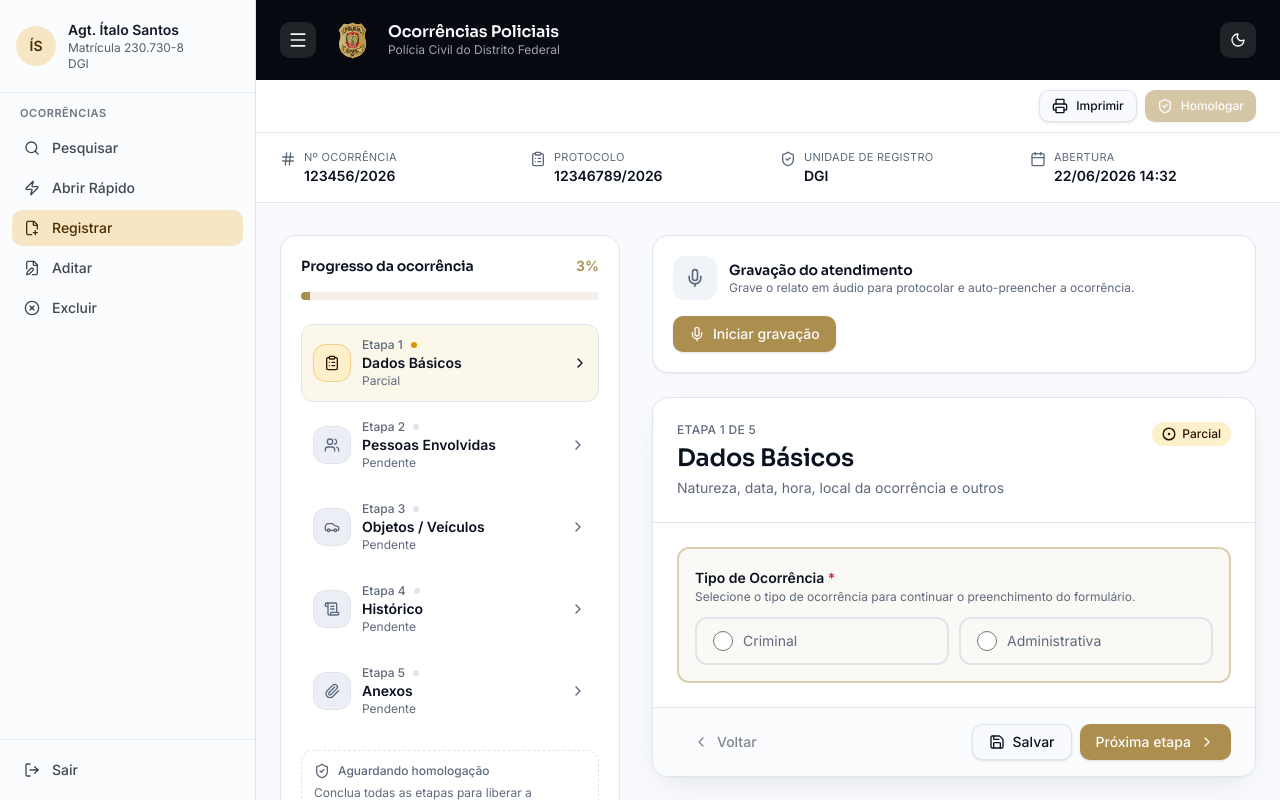
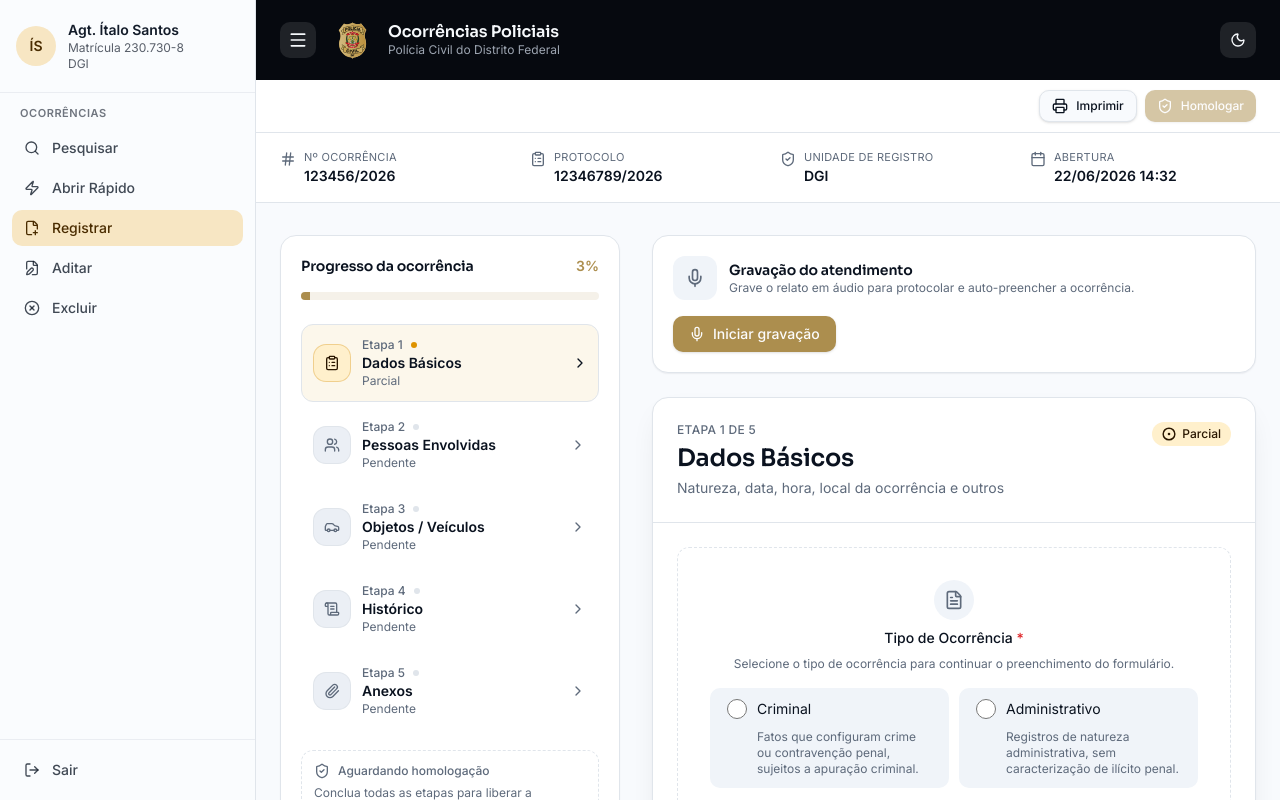
Before and after one commit to italofds/prototipo-ocorrencias, a Vue app: page / in a window 1280 px wide. Shown: the top 800 px of the page. Built offline with nearby package versions, Linux system fonts and the light colour scheme.

Commit message:
Alteração no layout de dados básicos, radio buttons e checkbox.

```diff
--- a/src/components/steps/StepBasics.vue
+++ b/src/components/steps/StepBasics.vue
@@ -1,5 +1,5 @@
 <script setup lang="ts">
-import { Plus, X, MapPin } from 'lucide-vue-next'
+import { Plus, X, MapPin, FileText } from 'lucide-vue-next'
 import type { FormState, Nature, MobileUnit, LinkedReport } from '@/types'
 import { uid } from '@/lib/utils'
 import AppInput from '@/components/ui/Input.vue'
@@ -18,8 +18,16 @@ const BRAZIL_STATES = [
 ]
 
 const OCCURRENCE_TYPE_OPTIONS = [
-  { value: 'criminal', label: 'Criminal' },
-  { value: 'administrativa', label: 'Administrativa' },
+  {
+    value: 'criminal',
+    label: 'Criminal',
+    description: 'Fatos que configuram crime ou contravenção penal, sujeitos a apuração criminal.',
+  },
+  {
+    value: 'administrativa',
+    label: 'Administrativo',
+    description: 'Registros de natureza administrativa, sem caracterização de ilícito penal.',
+  },
 ]
 
 const CLASSIFICATION_OPTIONS = [
@@ -75,20 +83,23 @@ function removeLinkedReport(id: string) {
   <div class="space-y-8">
 
     <!-- ── TIPO DE OCORRÊNCIA ──────────────────────────────────── -->
-    <section class="space-y-3 rounded-lg border-2 border-primary/40 bg-primary/5 p-4">
-      <div class="space-y-1">
-        <AppLabel class="text-sm font-semibold text-foreground">
-          Tipo de Ocorrência <span class="text-destructive">*</span>
-        </AppLabel>
-        <p class="text-xs text-muted-foreground">
-          Selecione o tipo de ocorrência para continuar o preenchimento do formulário.
-        </p>
+    <section class="flex flex-col items-center gap-2 rounded-lg border border-dashed p-8 text-center">
+      <div class="grid h-10 w-10 place-items-center rounded-full bg-muted text-muted-foreground">
+        <FileText class="h-5 w-5" />
       </div>
+      <p class="text-sm font-medium">
+        Tipo de Ocorrência <span class="text-destructive">*</span>
+      </p>
+      <p class="max-w-md text-xs text-muted-foreground">
+        Selecione o tipo de ocorrência para continuar o preenchimento do formulário.
+      </p>
+
       <AppRadioGroup
         v-model="basics.occurrenceType"
         name="occurrenceType"
         :options="OCCURRENCE_TYPE_OPTIONS"
         full-width
+        class="w-full max-w-xl pt-2 text-left"
       />
     </section>
 
@@ -185,11 +196,6 @@ function removeLinkedReport(id: string) {
           </AppButton>
         </div>
 
-        <div class="space-y-1.5">
-          <AppLabel class="text-xs text-muted-foreground">Flagrante? <span class="text-destructive">*</span></AppLabel>
-          <AppRadioGroup v-model="basics.inFlagrante" name="inFlagrante" :options="IN_FLAGRANTE_OPTIONS" />
-        </div>
-
         <p v-if="basics.natures.length === 0" class="rounded-md border border-dashed p-4 text-center text-sm text-muted-foreground">
           Nenhuma natureza informada. Ao menos uma é obrigatória.
         </p>
@@ -214,6 +220,11 @@ function removeLinkedReport(id: string) {
               <AppCheckbox v-model="nature.attempted">Tentada</AppCheckbox>
             </div>
           </div>
+        </div>
+
+        <div class="space-y-1.5">
+          <AppLabel class="text-xs text-muted-foreground">Flagrante? <span class="text-destructive">*</span></AppLabel>
+          <AppRadioGroup v-model="basics.inFlagrante" name="inFlagrante" :options="IN_FLAGRANTE_OPTIONS" />
         </div>
       </section>
 
--- a/src/components/ui/Checkbox.vue
+++ b/src/components/ui/Checkbox.vue
@@ -12,10 +12,10 @@ const attrs = useAttrs()
   <label
     :class="
       cn(
-        'flex min-h-11 w-fit cursor-pointer select-none items-center gap-2.5 rounded-lg border-2 px-4 py-2.5 text-sm transition-colors',
+        'flex min-h-11 w-fit cursor-pointer select-none items-center gap-2.5 rounded-md border px-4 py-2.5 text-sm transition-colors',
         model
           ? 'border-primary bg-primary/10 font-medium text-foreground'
-          : 'border-input text-muted-foreground hover:border-primary/40 hover:bg-accent/30',
+          : 'border-transparent bg-muted text-foreground hover:bg-accent hover:text-accent-foreground',
       )
     "
   >
--- a/src/components/ui/RadioGroup.vue
+++ b/src/components/ui/RadioGroup.vue
@@ -2,7 +2,7 @@
 import { cn } from '@/lib/utils'
 
 defineProps<{
-  options: { value: string; label: string }[]
+  options: { value: string; label: string; description?: string }[]
   name: string
   fullWidth?: boolean
 }>()
@@ -17,14 +17,16 @@ const model = defineModel<string>()
       :key="opt.value"
       :class="
         cn(
-          'flex min-w-[8.5rem] cursor-pointer select-none items-center gap-2.5 rounded-lg border-2 px-4 py-3 text-sm transition-colors',
+          'flex cursor-pointer select-none gap-2.5 rounded-md border px-4 py-2.5 text-sm transition-colors',
+          opt.description ? 'flex-col items-start' : 'min-w-[8.5rem] items-center',
           fullWidth ? 'flex-1 basis-0' : 'flex-1 sm:flex-none',
           model === opt.value
             ? 'border-primary bg-primary/10 font-medium text-foreground'
-            : 'border-input text-muted-foreground hover:border-primary/40 hover:bg-accent/30',
+            : 'border-transparent bg-muted text-foreground hover:bg-accent hover:text-accent-foreground',
         )
       "
     >
+      <span class="flex items-center gap-2.5">
         <input
           type="radio"
           :name="name"
@@ -33,6 +35,10 @@ const model = defineModel<string>()
           class="h-5 w-5 shrink-0 accent-primary"
         />
         {{ opt.label }}
+      </span>
+      <p v-if="opt.description" class="pl-[1.875rem] text-xs font-normal text-muted-foreground">
+        {{ opt.description }}
+      </p>
     </label>
   </div>
 </template>
```
Lines whose indentation alone changed are shown as unchanged.
